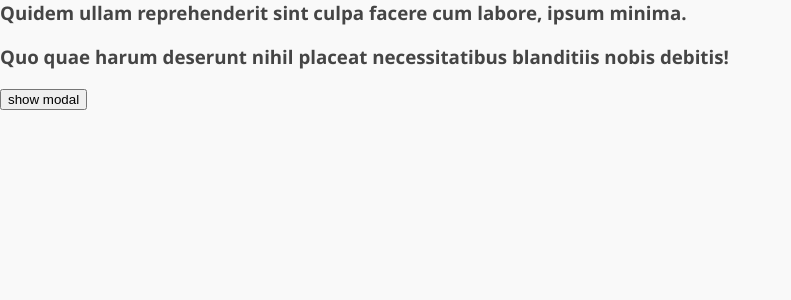
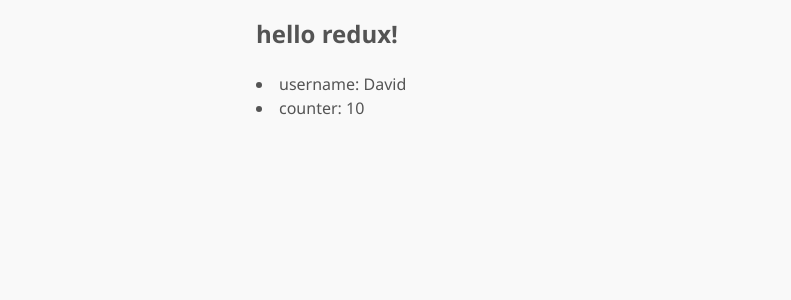
Before and after one commit to davidkvara/react-sandbox, a React (Create React App) app: page / in a window 1280 px wide. Shown: the top 300 px of the page, without its empty margins (0-791 px from the left). Built offline with nearby package versions, Linux system fonts and the light colour scheme.

Commit message:
added redux, created first store, combined reducers, dispatched actions

```diff
--- a/src/App.js
+++ b/src/App.js
@@ -1,11 +1,56 @@
-import React, { Component } from "react";
-// import Calculator from "./examples/calculator";
-// import Todo from "./examples/todo";
+import React from "react";
+import { combineReducers, createStore } from "redux";
 
-class App extends Component {
-  render() {
-    return <div className="App">Start Here</div>;
+const counter = (state = { count: 0 }, action) => {
+  if (action.type === "INCREMENT") {
+    return { ...state, count: state.count + action.amount };
   }
-}
+  if (action.type === "DECREMENT") {
+    return { ...state, count: state.count - action.amount };
+  }
+  return state;
+};
+
+const initialState = {
+  name: "user",
+  age: null
+};
+
+const user = (state = initialState, action) => {
+  if (action.type === "CHANGE_NAME") {
+    return { ...state, name: action.new_name };
+  }
+  if (action.type === "CHANGE_AGE") {
+    return { ...state, age: action.new_age };
+  }
+  return state;
+};
+
+const reducer = combineReducers({
+  counter: counter,
+  user: user
+});
+
+const store = createStore(reducer);
+
+store.dispatch({ type: "INCREMENT", amount: 5 });
+store.dispatch({ type: "INCREMENT", amount: 15 });
+store.dispatch({ type: "DECREMENT", amount: 10 });
+store.dispatch({ type: "CHANGE_NAME", new_name: "David" });
+store.dispatch({ type: "CHANGE_AGE", new_age: 26 });
+
+const App = () => {
+  console.log(store.getState());
+
+  return (
+    <div className="container">
+      <h2>hello redux!</h2>
+      <ul>
+        <li>username: {store.getState().user.name}</li>
+        <li>counter: {store.getState().counter.count}</li>
+      </ul>
+    </div>
+  );
+};
 
 export default App;
--- a/src/examples/css/todo.css
+++ b/src/examples/css/todo.css
@@ -1,6 +1,6 @@
 body {
   padding: 40px 0 0;
-  background: #f4f5f7;
+  background: #e6e6e6;
   color: #555;
 }
 
@@ -11,10 +11,10 @@
 
 .shoping-app {
   max-width: 700px;
-  padding: 1em 1.5em;
+  padding: 2em 1.5em;
   margin: 0 auto;
   background: #fbfbfb;
-  box-shadow: 0 0 12px rgb(224, 224, 224);
+  box-shadow: 0 0 12px rgba(102, 101, 101, 0.247);
   border-radius: 3px;
   color: #333;
   font-family: sans-serif;
--- a/src/index.css
+++ b/src/index.css
@@ -5,13 +5,17 @@
 body {
   margin: 0;
   font-family: "Segoe Ui", sans-serif;
-  color: #454545;
+  color: #545454;
   background-color: #f9f9f9;
+  display: flex;
+  flex-direction: column;
+  -webkit-font-smoothing: antialiased;
+  -moz-osx-font-smoothing: grayscale;
 }
 
 a {
   text-decoration: none;
-  color: inherit;
+  color: cadetblue;
 }
 
 h1,
@@ -25,3 +29,10 @@
   padding-left: 0;
   list-style-position: inside;
 }
+
+.container {
+  max-width: 800px;
+  margin: auto;
+  padding: 1em;
+  line-height: 1.5;
+}
```
Also changed, not shown: package.json (+5 -7 lines), src/index.js (+1 -7 lines), 2 other files (tests, documents, lock files or other folders).
